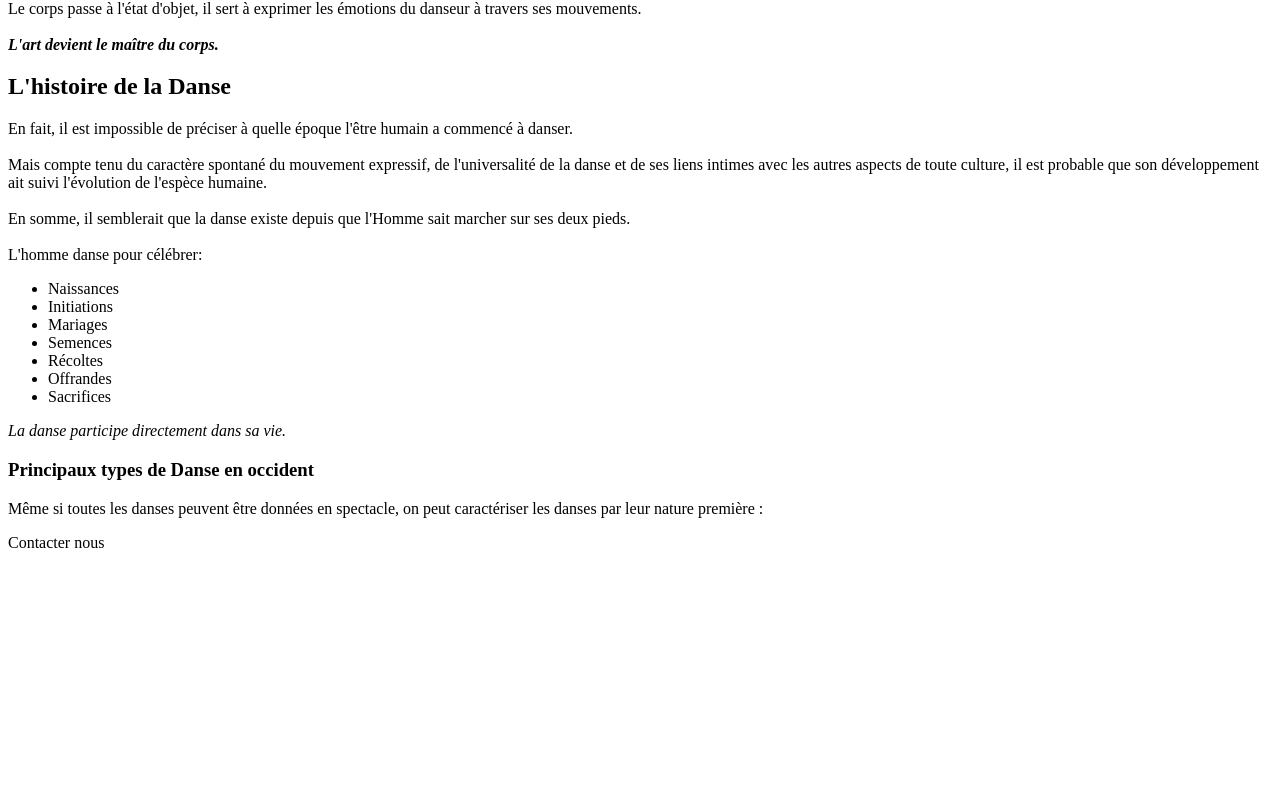
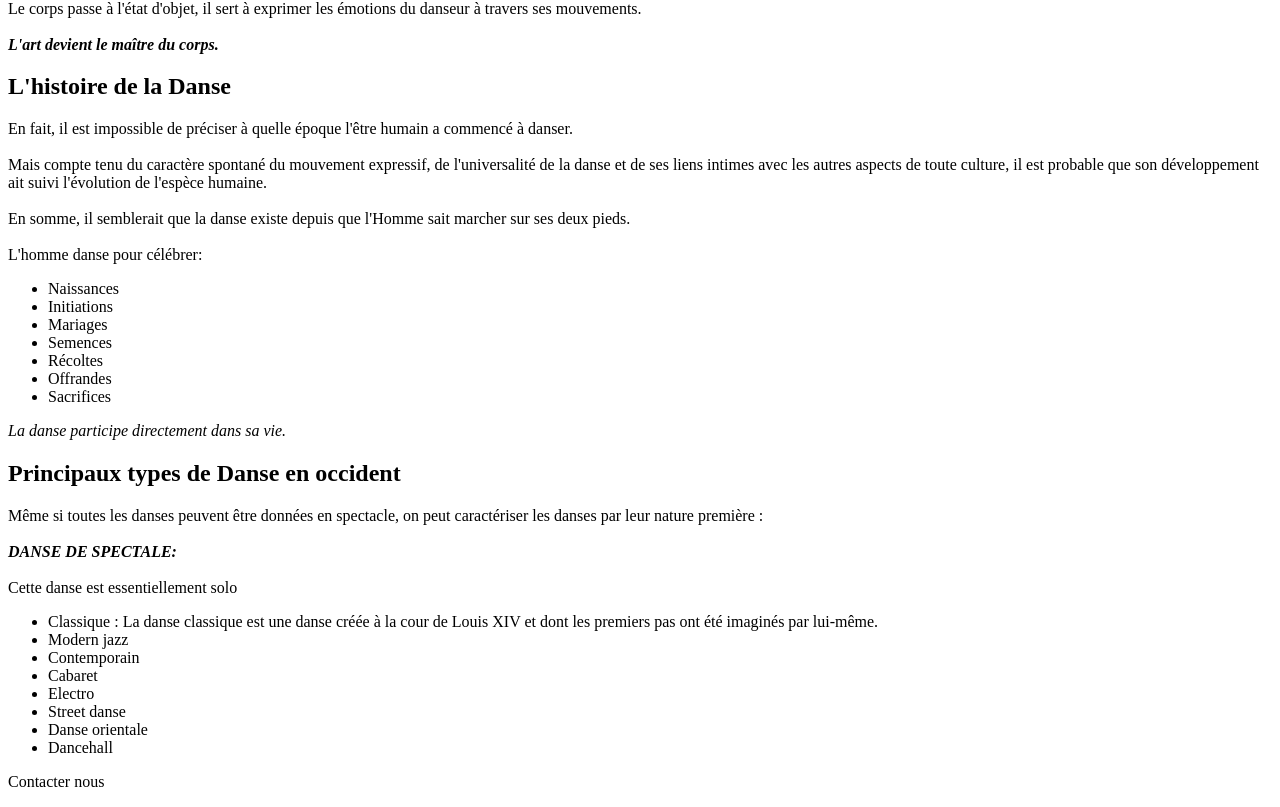
Before and after one commit to Karen-6/Karen-6.github.io, a plain HTML site: page index.html in a window 1280 px wide. Shown: the part 596-1403 px from the top of the page. Before the commit the page ends 1164 px from the top, so only its background shows below. Drawn offline with Linux system fonts and the light colour scheme.

Commit message:
web pages

```diff
--- a/index.html
+++ b/index.html
@@ -8,6 +8,8 @@
     <header>
       <nav>
         <a href="index.html">La Danse</a>
+        <a href="célébrités">Les célébrités dans le monde de la Danse</a>
+        <a href="vidéos.html">Des vidéos</a>
         <a href="about me.html">About Me</a>
       </nav>
     </header>
@@ -46,8 +48,22 @@
             <li>Sacrifices</li>
           </ul>
           <em>La danse participe directement dans sa vie.</em></p>
-        <h3>Principaux types de Danse en occident</h3>
+        <h2>Principaux types de Danse en occident</h2>
         <p>Même si toutes les danses peuvent être données en spectacle, on peut caractériser les danses par leur nature première :
+          <br></br><strong><em>DANSE DE SPECTALE:</em></strong>
+          <br></br>	 Cette danse est essentiellement solo
+          <ul>
+            <li>Classique : La danse classique est une danse créée à la cour de Louis XIV et dont les premiers pas ont été imaginés par lui-même.</li>
+            <li>Modern jazz</li>
+            <li>Contemporain</li>
+            <li>Cabaret</li>
+            <li>Electro</li>
+            <li>Street danse</li>
+            <li>Danse orientale</li>
+            <li>Dancehall</li>
+          </ul>
+
+
 
     </main>
     <footer>
```
Also changed, not shown: about me.html (added), célébrités.html (added), vidéos.html (added).
